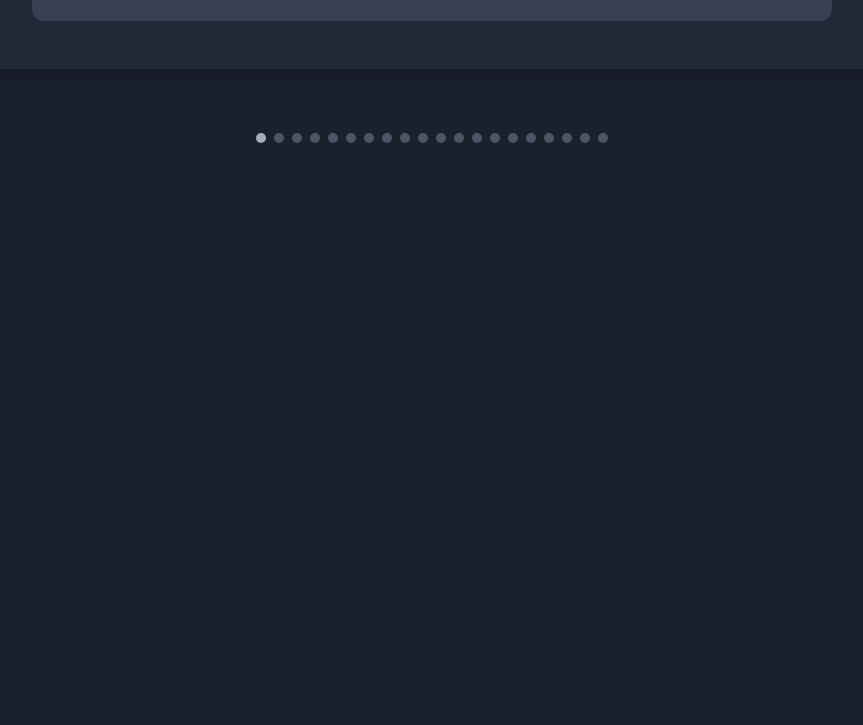
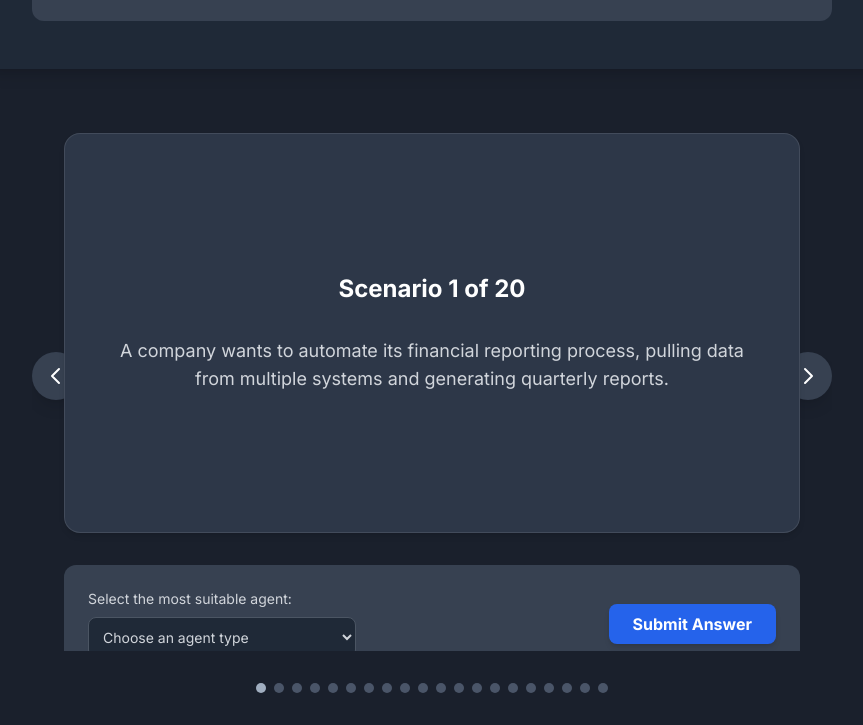
Before and after one commit to Anmoal-Thethi-2025/agents-game, a plain HTML site: page index.html in a window 1280 px wide. Shown: the part 604-1329 px from the top of the page, without its empty margins (208-1071 px from the left). Before the commit the page ends 800 px from the top, so only its background shows below. Drawn offline with nearby package versions, Linux system fonts and the light colour scheme.

Commit message:
Update index.html

```diff
--- a/index.html
+++ b/index.html
@@ -17,21 +17,28 @@
             max-width: 800px;
             margin: 0 auto;
             overflow: hidden;
+            height: 550px; /* Set a fixed height to contain the absolute slides */
         }
         .carousel-track {
-            display: flex;
-            transition: transform 0.5s ease-in-out;
+            position: relative;
+            width: 100%;
+            height: 100%;
         }
         .carousel-slide {
-            flex: 0 0 100%;
+            position: absolute;
+            top: 0;
+            left: 0;
             width: 100%;
+            height: 100%;
             padding: 2rem;
             box-sizing: border-box;
             opacity: 0;
+            z-index: 1;
             transition: opacity 0.5s ease-in-out;
         }
         .carousel-slide.active {
             opacity: 1;
+            z-index: 10;
         }
         .flip-card {
             background-color: transparent;
@@ -285,7 +292,7 @@
         function createCarousel() {
             scenarios.forEach((scenario, index) => {
                 const slide = document.createElement('div');
-                slide.className = `carousel-slide absolute top-0 left-0 w-full ${index === 0 ? 'active' : ''}`;
+                slide.className = `carousel-slide ${index === 0 ? 'active' : ''}`;
                 slide.id = `slide-${index}`;
 
                 // Flip card element
@@ -339,15 +346,11 @@
         function showSlide(index) {
             const totalSlides = scenarios.length;
             currentSlide = (index + totalSlides) % totalSlides;
-            const offset = -currentSlide * 100;
-            carouselTrack.style.transform = `translateX(${offset}%)`;
 
             document.querySelectorAll('.carousel-slide').forEach((slide, i) => {
                 slide.classList.remove('active');
-                if (i === currentSlide) {
-                    slide.classList.add('active');
-                }
             });
+            document.getElementById(`slide-${currentSlide}`).classList.add('active');
 
             document.querySelectorAll('.nav-dot').forEach((dot, i) => {
                 dot.classList.remove('active');
```
